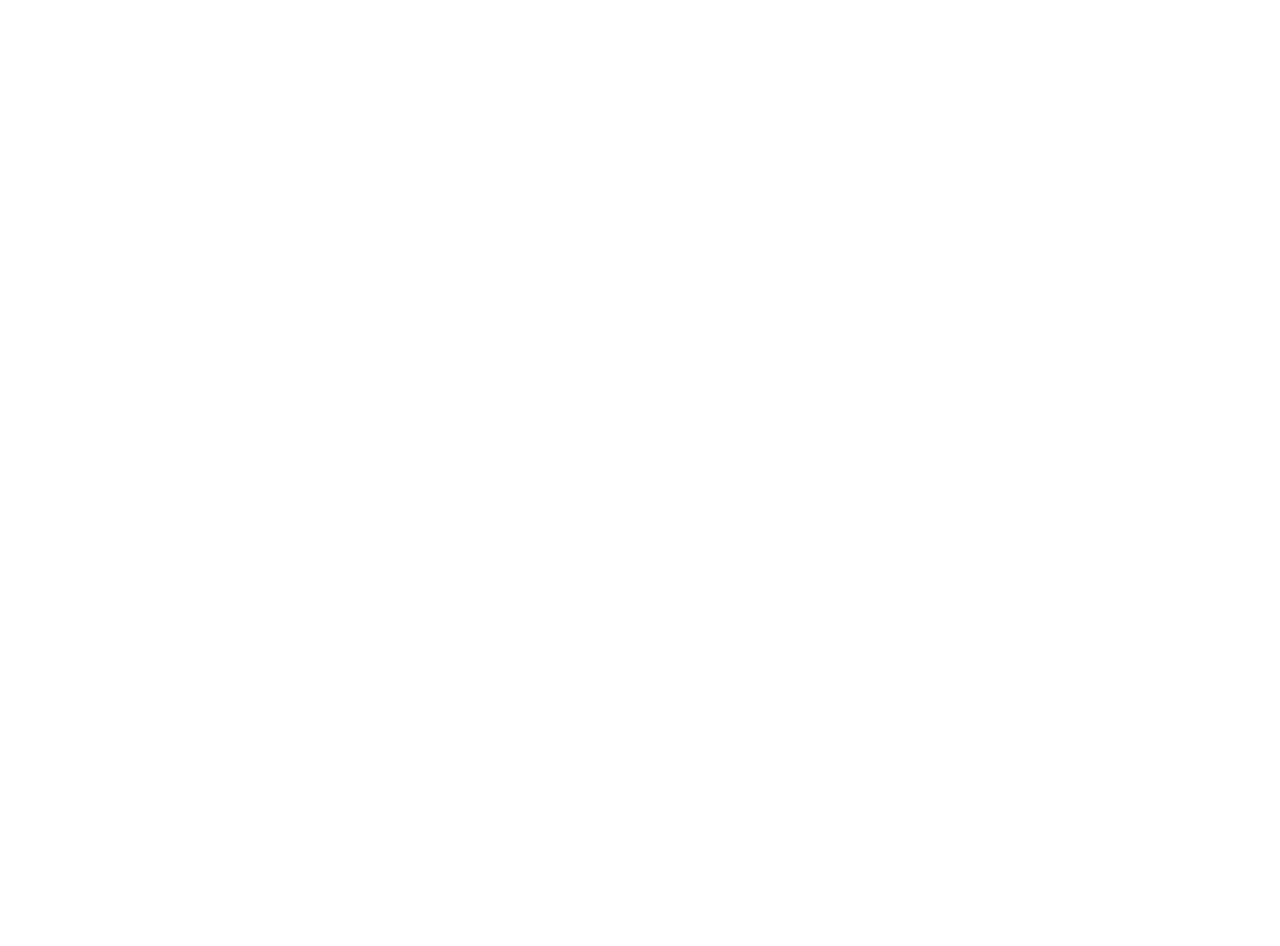
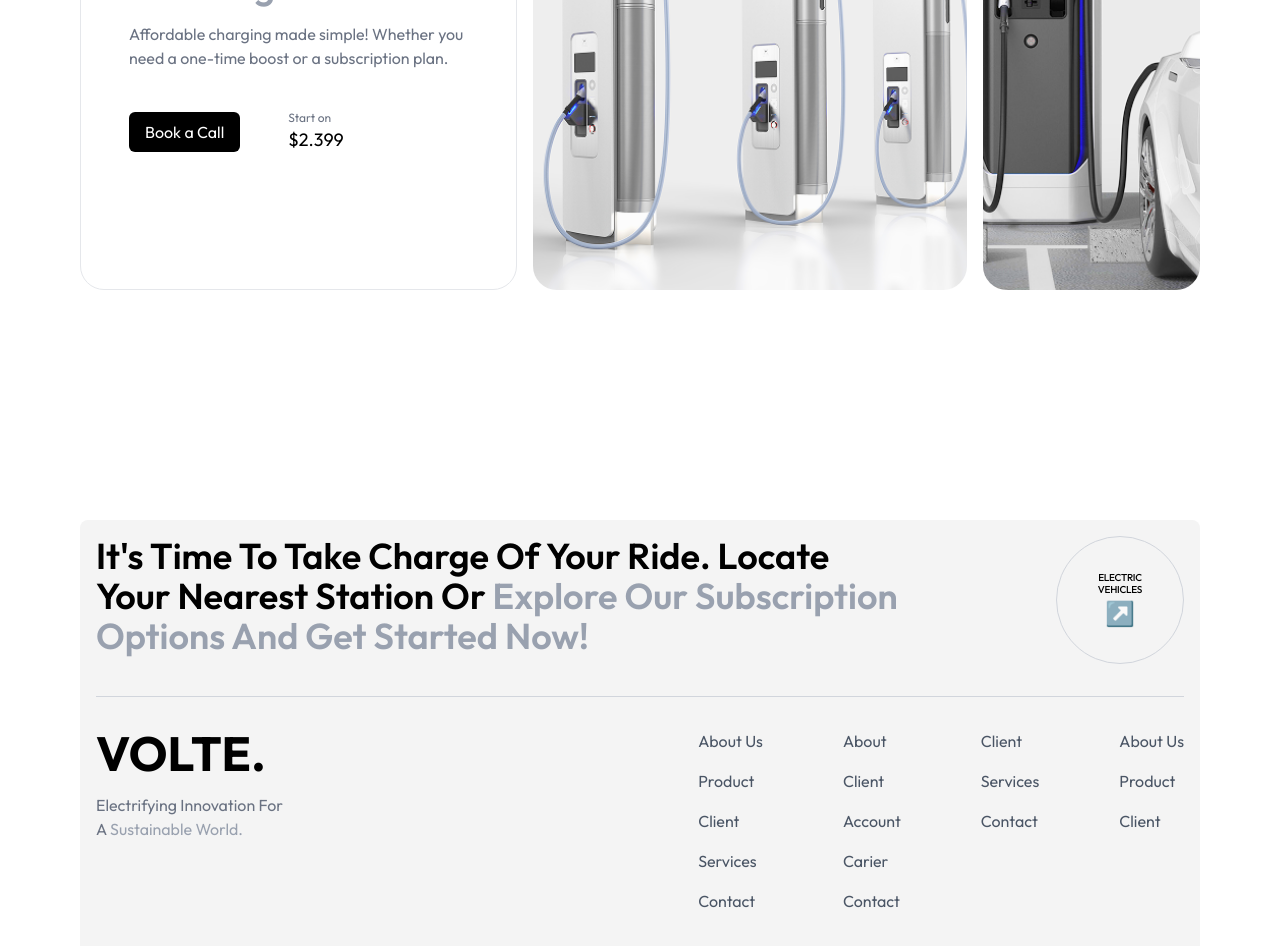
Before and after one commit to rajtripathi99/volte-landing-page, a React (Vite) app: page / in a window 1280 px wide. Shown: the part 2760-3706 px from the top of the page. Before the commit the page ends 2400 px from the top, so only its background shows below. Built offline with nearby package versions, Linux system fonts and the light colour scheme.

Commit message:
added cta section

```diff
--- a/src/App.tsx
+++ b/src/App.tsx
@@ -1,5 +1,7 @@
 import BentoGrid from './components/BentoGrid'
+import CTA from './components/CTA'
 import Features from './components/Features'
+import Footer from './components/Footer'
 import Hero from './components/Hero'
 import Navbar from './components/Navbar'
 
@@ -10,6 +12,8 @@
       <Hero />
       <BentoGrid />
       <Features/>
+      <CTA/>
+      <Footer/>
     </main>
   )
 }
--- /dev/null
+++ b/src/components/CTA.tsx
@@ -0,0 +1,33 @@
+const CTA = () => {
+    return (
+        <div className="flex justify-between items-center p-20 min-h-screen w-full bg-white gap-4">
+            {/* Left Card */}
+            <div className="bg-white border border-gray-200 rounded-3xl p-12 flex flex-col justify-center gap-10 h-[500px] w-[40%]">
+                <div className="space-y-4">
+                    <h1 className="text-4xl font-semibold">Power Up Without <br /> <span className="text-gray-400">Breaking The Bank</span></h1>
+                    <p className="text-gray-500 text-md">Affordable charging made simple! Whether you <br /> need a one-time boost or a subscription plan.</p>
+                </div>
+                <div className="flex items-center gap-12">
+                    <button className="flex items-center gap-2 bg-black text-white px-4 py-2 rounded-md">
+                        Book a Call
+                    </button>
+                    <div>
+                        <p className="text-xs text-gray-500">Start on</p>
+                        <p className="text-lg font-normal">$2.399</p>
+                    </div>
+                </div>
+            </div>
+            {/* Middle Image */}
+            <div className="h-[500px] w-[40%]">
+                <img src="/images/cta-left.png" alt="cta-left" className="h-full w-full object-cover rounded-3xl" />
+            </div>
+
+            {/* Right Image */}
+            <div className="h-[500px] w-[20%]">
+                <img src="/images/cta-right.png" alt="cta-right" className="h-full w-full object-cover rounded-3xl" />
+            </div>
+        </div>
+    )
+}
+
+export default CTA
--- /dev/null
+++ b/src/components/Footer.tsx
@@ -0,0 +1,79 @@
+const Footer = () => {
+    return (
+        <footer className="min-h-screen w-full bg-white p-20 flex flex-col justify-between">
+            <div className="bg-[#F4F4F4] rounded-lg p-4 min-h-screen w-full">
+                {/* Top Section */}
+                <div className="flex items-start justify-between">
+                    <div>
+                        <h1 className="text-4xl font-semibold">
+                            It's Time To Take Charge Of Your Ride. Locate <br />
+                            Your Nearest Station Or <span className="text-gray-400">Explore Our Subscription <br />
+                                Options And Get Started Now!</span>
+                        </h1>
+                    </div>
+                    <div className="flex flex-col items-center justify-center border border-gray-300 rounded-full w-32 h-32 p-4">
+                        <span className="text-[10px] font-medium text-center leading-tight tracking-tight">ELECTRIC<br />VEHICLES</span>
+                        <span className="text-2xl">↗</span>
+                    </div>
+                </div>
+
+                {/* Divider */}
+                <div className="border-t border-gray-300 my-8"></div>
+
+                {/* Bottom Section */}
+                <div className="flex justify-between items-start">
+                    {/* Left - Logo and Tagline */}
+                    <div className="space-y-4">
+                        <h1 className="text-5xl font-bold">VOLTE.</h1>
+                        <p className="text-gray-500">
+                            Electrifying Innovation For <br />
+                            A <span className="text-gray-400">Sustainable World.</span>
+                        </p>
+                        <div className="flex gap-4 text-gray-600">
+                            <a href="#" className="hover:text-black"><i className="fab fa-linkedin"></i></a>
+                            <a href="#" className="hover:text-black"><i className="fab fa-instagram"></i></a>
+                            <a href="#" className="hover:text-black"><i className="fab fa-twitter"></i></a>
+                        </div>
+                    </div>
+
+                    {/* Navigation Columns */}
+                    <div className="flex gap-20">
+                        {/* Column 1 */}
+                        <div className="flex flex-col gap-4 text-gray-600">
+                            <a href="#" className="hover:text-black">About Us</a>
+                            <a href="#" className="hover:text-black">Product</a>
+                            <a href="#" className="hover:text-black">Client</a>
+                            <a href="#" className="hover:text-black">Services</a>
+                            <a href="#" className="hover:text-black">Contact</a>
+                        </div>
+
+                        {/* Column 2 */}
+                        <div className="flex flex-col gap-4 text-gray-600">
+                            <a href="#" className="hover:text-black">About</a>
+                            <a href="#" className="hover:text-black">Client</a>
+                            <a href="#" className="hover:text-black">Account</a>
+                            <a href="#" className="hover:text-black">Carier</a>
+                            <a href="#" className="hover:text-black">Contact</a>
+                        </div>
+
+                        {/* Column 3 */}
+                        <div className="flex flex-col gap-4 text-gray-600">
+                            <a href="#" className="hover:text-black">Client</a>
+                            <a href="#" className="hover:text-black">Services</a>
+                            <a href="#" className="hover:text-black">Contact</a>
+                        </div>
+
+                        {/* Column 4 */}
+                        <div className="flex flex-col gap-4 text-gray-600">
+                            <a href="#" className="hover:text-black">About Us</a>
+                            <a href="#" className="hover:text-black">Product</a>
+                            <a href="#" className="hover:text-black">Client</a>
+                        </div>
+                    </div>
+                </div>
+            </div>
+        </footer>
+    )
+}
+
+export default Footer
```
